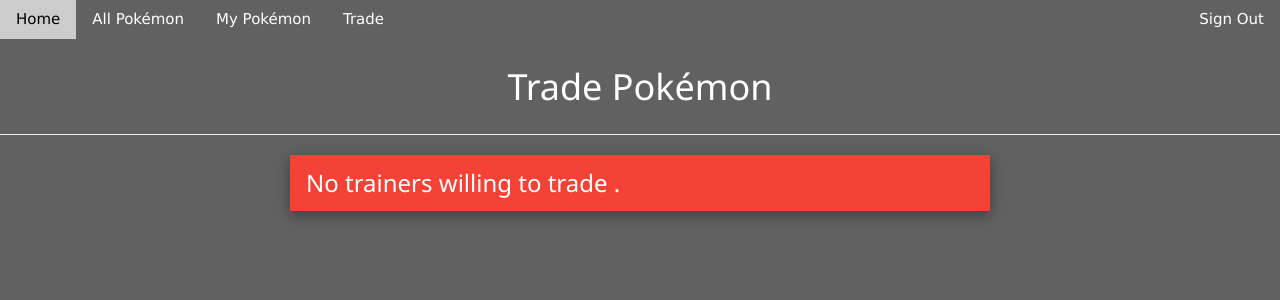
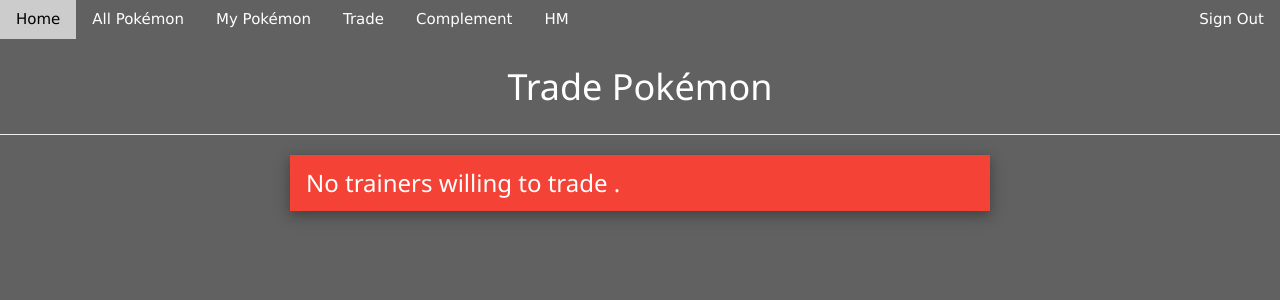
Before and after one commit to BrianKovacs/pokebase, a PHP site: page /complement.php in a window 1280 px wide. Shown: the top 300 px of the page. Run offline with PHP 8.4, Linux system fonts and the light colour scheme; the visitor is signed in with stand-in values (Sample User, id 1); data that the repository does not hold is empty.

Commit message:
Add link to complement and hm pages

```diff
--- a/add.php
+++ b/add.php
@@ -126,6 +126,8 @@ if($_SERVER["REQUEST_METHOD"] == "POST"){
         <a href="test2.php" class="w3-bar-item w3-button">All Pokémon</a>
         <a href="add.php" class="w3-bar-item w3-button">My Pokémon</a>
         <a href="trade.php" class="w3-bar-item w3-button">Trade</a>
+        <a href="complement.php" class="w3-bar-item w3-button">Complement</a>
+        <a href="hm.php" class="w3-bar-item w3-button">HM</a>
         <a href="logout.php" class="w3-bar-item w3-button" style="float:right;">Sign Out</a>
       </div>
     </div>
--- a/complement.php
+++ b/complement.php
@@ -32,6 +32,8 @@ $user_ID = trim($_SESSION["user_ID"]);
       <a href="test2.php" class="w3-bar-item w3-button">All Pokémon</a>
       <a href="add.php" class="w3-bar-item w3-button">My Pokémon</a>
       <a href="trade.php" class="w3-bar-item w3-button">Trade</a>
+      <a href="complement.php" class="w3-bar-item w3-button">Complement</a>
+      <a href="hm.php" class="w3-bar-item w3-button">HM</a>
       <a href="logout.php" class="w3-bar-item w3-button" style="float:right;">Sign Out</a>
     </div>
   </div>
--- a/index.php
+++ b/index.php
@@ -61,6 +61,8 @@ if($stmt = mysqli_prepare($link, $sql)){
       <a href="test2.php" class="w3-bar-item w3-button">All Pokémon</a>
       <a href="add.php" class="w3-bar-item w3-button">My Pokémon</a>
       <a href="trade.php" class="w3-bar-item w3-button">Trade</a>
+      <a href="complement.php" class="w3-bar-item w3-button">Complement</a>
+      <a href="hm.php" class="w3-bar-item w3-button">HM</a>
       <a href="logout.php" class="w3-bar-item w3-button" style="float:right;">Sign Out</a>
     </div>
   </div>
--- a/login.php
+++ b/login.php
@@ -90,6 +90,8 @@ if($_SERVER["REQUEST_METHOD"] == "POST"){
       <a href="test2.php" class="w3-bar-item w3-button">All Pokémon</a>
       <a href="add.php" class="w3-bar-item w3-button">My Pokémon</a>
       <a href="trade.php" class="w3-bar-item w3-button">Trade</a>
+      <a href="complement.php" class="w3-bar-item w3-button">Complement</a>
+      <a href="hm.php" class="w3-bar-item w3-button">HM</a>
     </div>
   </div>
 
--- a/register.php
+++ b/register.php
@@ -111,6 +111,8 @@ if($_SERVER["REQUEST_METHOD"] == "POST"){
       <a href="test2.php" class="w3-bar-item w3-button">All Pokémon</a>
       <a href="add.php" class="w3-bar-item w3-button">My Pokémon</a>
       <a href="trade.php" class="w3-bar-item w3-button">Trade</a>
+      <a href="complement.php" class="w3-bar-item w3-button">Complement</a>
+      <a href="hm.php" class="w3-bar-item w3-button">HM</a>
     </div>
   </div>
 
--- a/test2.php
+++ b/test2.php
@@ -23,6 +23,8 @@ if(!isset($_SESSION['user_ID']) || empty($_SESSION['user_ID'])){
         <a href="test2.php" class="w3-bar-item w3-button">All Pokémon</a>
         <a href="add.php" class="w3-bar-item w3-button">My Pokémon</a>
         <a href="trade.php" class="w3-bar-item w3-button">Trade</a>
+        <a href="complement.php" class="w3-bar-item w3-button">Complement</a>
+        <a href="hm.php" class="w3-bar-item w3-button">HM</a>
         <a href="logout.php" class="w3-bar-item w3-button" style="float:right;">Sign Out</a>
       </div>
     </div>
--- a/trade.php
+++ b/trade.php
@@ -75,6 +75,8 @@ if ($_SERVER["REQUEST_METHOD"] == "POST") {
       <a href="test2.php" class="w3-bar-item w3-button">All Pokémon</a>
       <a href="add.php" class="w3-bar-item w3-button">My Pokémon</a>
       <a href="trade.php" class="w3-bar-item w3-button">Trade</a>
+      <a href="complement.php" class="w3-bar-item w3-button">Complement</a>
+      <a href="hm.php" class="w3-bar-item w3-button">HM</a>
       <a href="logout.php" class="w3-bar-item w3-button" style="float:right;">Sign Out</a>
     </div>
   </div>
```
